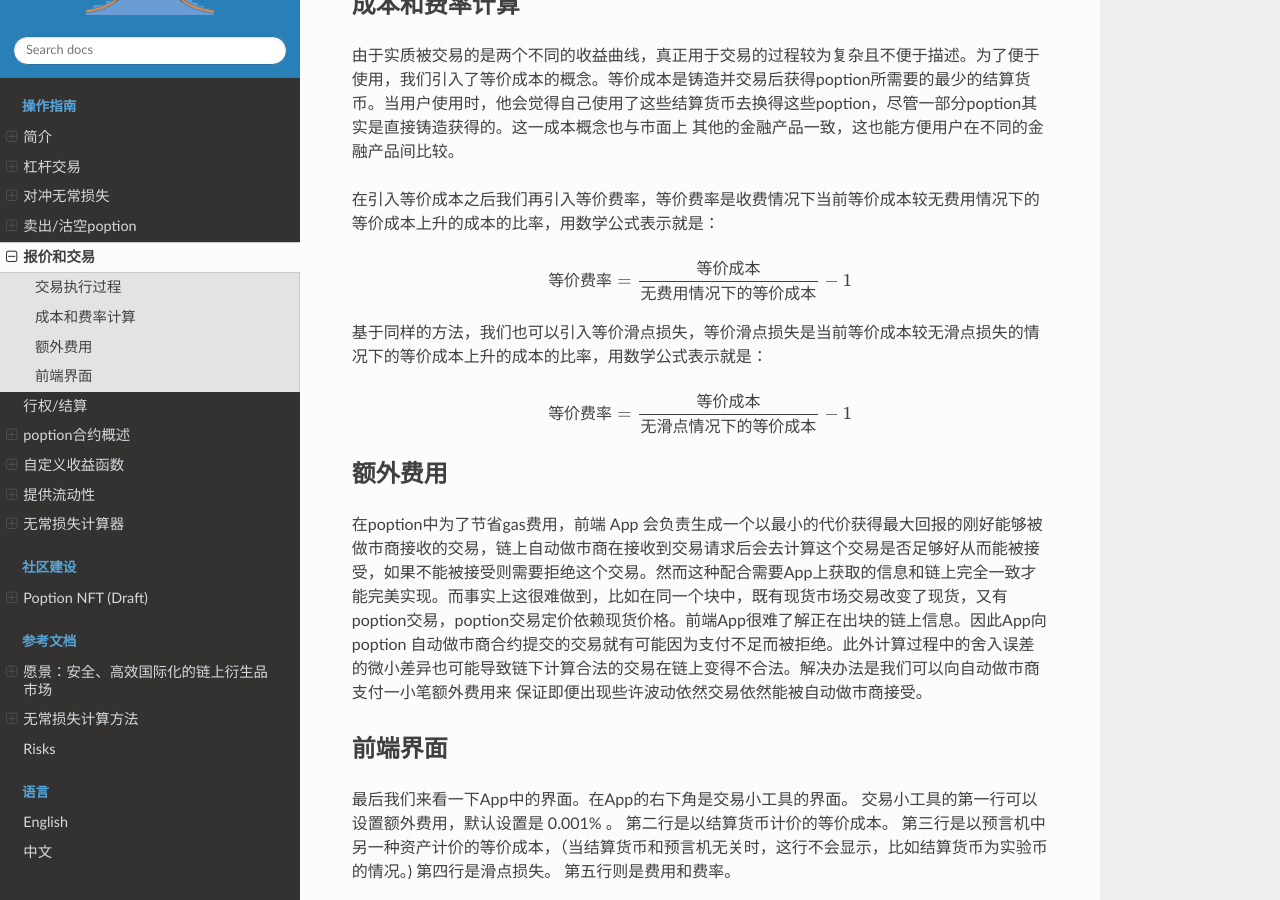
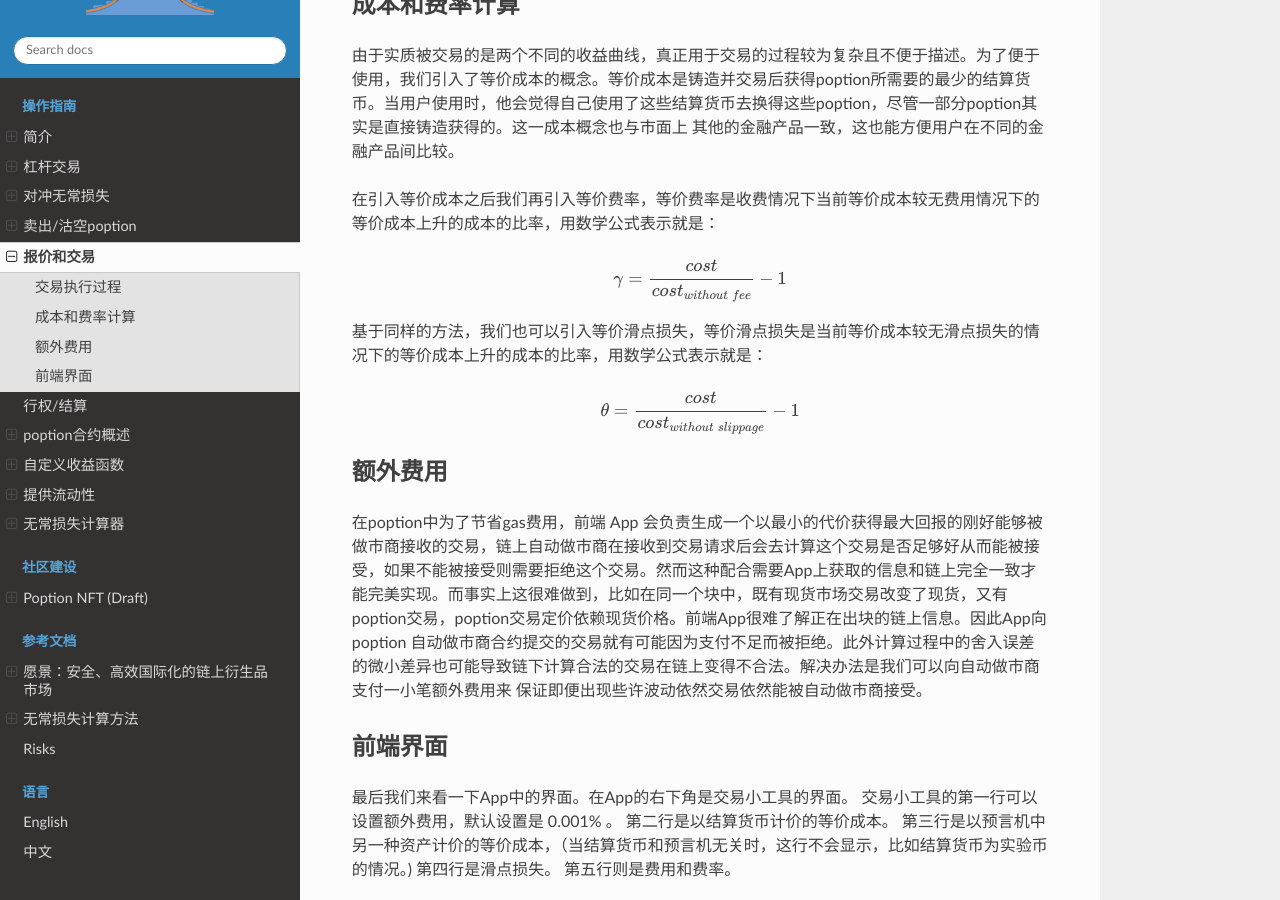
Before and after one commit to hydrogenbear/doc, a Sphinx documentation site: the page built from source/trade.rst, in a window 1280 px wide and 900 px high, scrolled down 1003 px. Built offline with Sphinx 7.4.7 and the Read the Docs theme 2.0.0, drawn with Linux system fonts in a browser that asks for light colours.

Commit message:
Update some translation

```diff
--- a/source/trade.rst
+++ b/source/trade.rst
@@ -27,13 +27,12 @@
 在引入等价成本之后我们再引入等价费率，等价费率是收费情况下当前等价成本较无费用情况下的等价成本上升的成本的比率，用数学公式表示就是：
 
 .. math::
-   等价费率=\dfrac{等价成本}{无费用情况下的等价成本} - 1
-
+    \gamma=\dfrac{cost}{cost_{without\: fee}} - 1
 
 基于同样的方法，我们也可以引入等价滑点损失，等价滑点损失是当前等价成本较无滑点损失的情况下的等价成本上升的成本的比率，用数学公式表示就是：
 
 .. math::
-   等价费率=\dfrac{等价成本}{无滑点情况下的等价成本} - 1
+    \theta=\dfrac{cost}{cost_{without\: slippage}} - 1
 
 额外费用
 -------------
```
Also changed, not shown: 2 other files.
